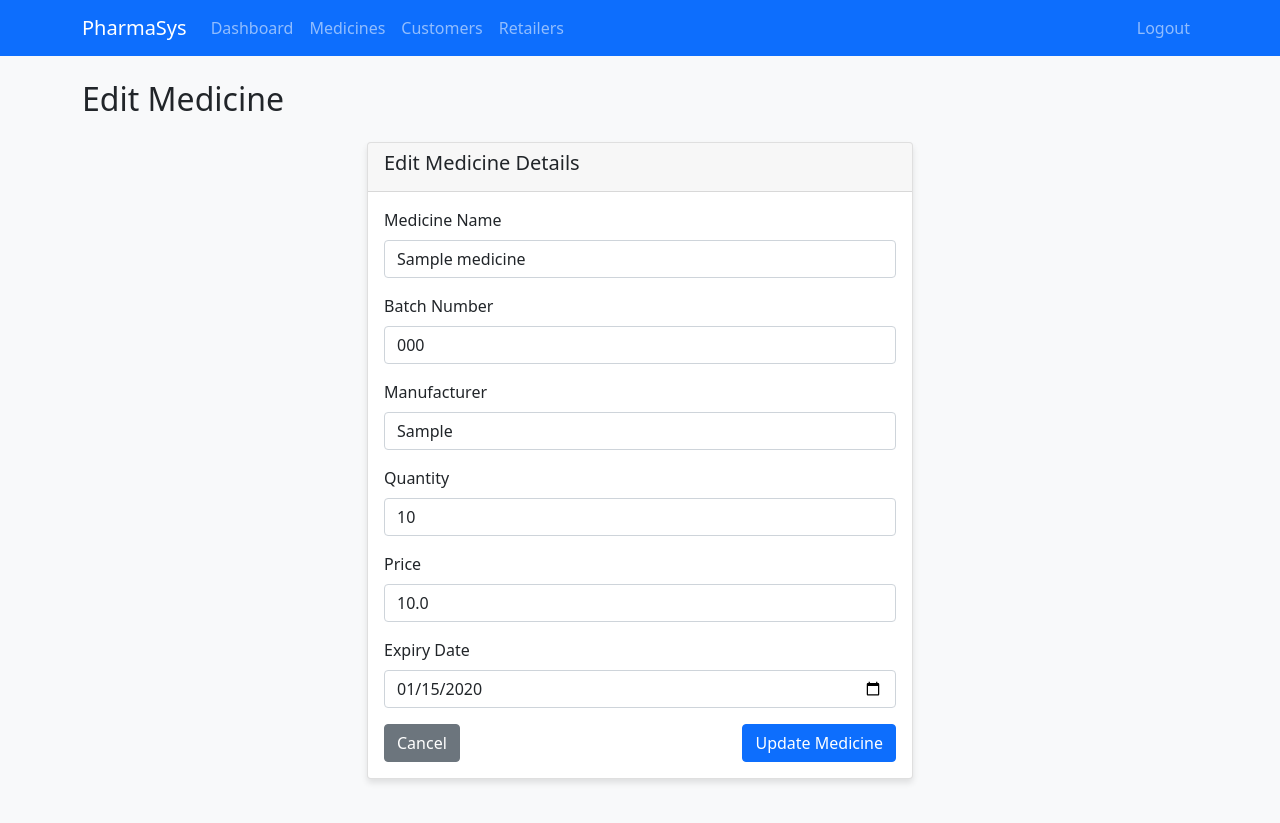
After one commit to Sameer01-01/dbms-project, a Flask app: page /edit_medicine/1 in a window 1280 px wide. The commit adds this page. Run offline with Flask 2, Linux system fonts and the light colour scheme; a user stored in the database is signed in; tables that the repository leaves empty hold one stand-in row (values such as "Sample post").

Commit message:
added the edit option

```diff
--- a/app.py
+++ b/app.py
@@ -118,6 +118,26 @@ def medicines():
 
     return render_template('medicines.html', medicines=medicines, sort_by=sort_by, order=order)
 
+# Add edit medicine route
+@app.route('/edit_medicine/<int:id>', methods=['GET', 'POST'])
+@login_required
+def edit_medicine(id):
+    medicine = Medicine.query.get_or_404(id)
+
+    if request.method == 'POST':
+        medicine.name = request.form['name']
+        medicine.batch_number = request.form['batch_number']
+        medicine.manufacturer = request.form['manufacturer']
+        medicine.quantity = int(request.form['quantity'])
+        medicine.price = float(request.form['price'])
+        medicine.expiry_date = datetime.strptime(request.form['expiry_date'], '%Y-%m-%d').date()
+
+        db.session.commit()
+        flash('Medicine updated successfully!', 'success')
+        return redirect(url_for('medicines'))
+
+    return render_template('edit_medicine.html', medicine=medicine)
+
 # Customers routes
 @app.route('/customers', methods=['GET', 'POST'])
 @login_required
@@ -162,6 +182,24 @@ def customers():
     customers = Customer.query.order_by(getattr(Customer, sort_by)).all()
 
     return render_template('customers.html', customers=customers, sort_by=sort_by)
+
+# Add edit customer route
+@app.route('/edit_customer/<int:id>', methods=['GET', 'POST'])
+@login_required
+def edit_customer(id):
+    customer = Customer.query.get_or_404(id)
+
+    if request.method == 'POST':
+        customer.name = request.form['name']
+        customer.contact = request.form['contact']
+        customer.email = request.form.get('email', '')
+        customer.address = request.form.get('address', '')
+
+        db.session.commit()
+        flash('Customer updated successfully!', 'success')
+        return redirect(url_for('customers'))
+
+    return render_template('edit_customer.html', customer=customer)
 
 # Retailers routes
 @app.route('/retailers', methods=['GET', 'POST'])
@@ -214,5 +252,24 @@ def retailers():
 
     return render_template('retailers.html', retailers=retailers, sort_by=sort_by, order=order)
 
+# Add edit retailer route
+@app.route('/edit_retailer/<int:id>', methods=['GET', 'POST'])
+@login_required
+def edit_retailer(id):
+    retailer = Retailer.query.get_or_404(id)
+
+    if request.method == 'POST':
+        retailer.name = request.form['name']
+        retailer.contact = request.form['contact']
+        retailer.email = request.form.get('email', '')
+        retailer.address = request.form.get('address', '')
+        retailer.location = request.form['location']
+
+        db.session.commit()
+        flash('Retailer updated successfully!', 'success')
+        return redirect(url_for('retailers'))
+
+    return render_template('edit_retailer.html', retailer=retailer)
+
 if __name__ == '__main__':
     app.run(debug=True)
--- a/templates/customers.html
+++ b/templates/customers.html
@@ -70,6 +70,7 @@
                                 <td>{{ customer.email if customer.email else '-' }}</td>
                                 <td>{{ customer.address if customer.address else '-' }}</td>
                                 <td>
+                                    <a href="{{ url_for('edit_customer', id=customer.id) }}" class="btn btn-primary btn-sm">Edit</a>
                                     <form method="POST" action="{{ url_for('customers') }}" style="display: inline;">
                                         <input type="hidden" name="delete_id" value="{{ customer.id }}">
                                         <button type="submit" class="btn btn-danger btn-sm" onclick="return confirm('Are you sure you want to delete this customer?')">Delete</button>
--- /dev/null
+++ b/templates/edit_medicine.html
@@ -0,0 +1,51 @@
+{% extends "base.html" %}
+
+{% block content %}
+<div class="row">
+    <div class="col-12">
+        <h2 class="mb-4">Edit Medicine</h2>
+    </div>
+</div>
+
+<div class="row mb-4">
+    <div class="col-md-6 mx-auto">
+        <div class="card">
+            <div class="card-header">
+                <h5>Edit Medicine Details</h5>
+            </div>
+            <div class="card-body">
+                <form method="POST" action="{{ url_for('edit_medicine', id=medicine.id) }}">
+                    <div class="mb-3">
+                        <label for="name" class="form-label">Medicine Name</label>
+                        <input type="text" class="form-control" id="name" name="name" value="{{ medicine.name }}" required>
+                    </div>
+                    <div class="mb-3">
+                        <label for="batch_number" class="form-label">Batch Number</label>
+                        <input type="text" class="form-control" id="batch_number" name="batch_number" value="{{ medicine.batch_number }}" required>
+                    </div>
+                    <div class="mb-3">
+                        <label for="manufacturer" class="form-label">Manufacturer</label>
+                        <input type="text" class="form-control" id="manufacturer" name="manufacturer" value="{{ medicine.manufacturer }}" required>
+                    </div>
+                    <div class="mb-3">
+                        <label for="quantity" class="form-label">Quantity</label>
+                        <input type="number" class="form-control" id="quantity" name="quantity" value="{{ medicine.quantity }}" required>
+                    </div>
+                    <div class="mb-3">
+                        <label for="price" class="form-label">Price</label>
+                        <input type="number" step="0.01" class="form-control" id="price" name="price" value="{{ medicine.price }}" required>
+                    </div>
+                    <div class="mb-3">
+                        <label for="expiry_date" class="form-label">Expiry Date</label>
+                        <input type="date" class="form-control" id="expiry_date" name="expiry_date" value="{{ medicine.expiry_date.strftime('%Y-%m-%d') }}" required>
+                    </div>
+                    <div class="d-flex justify-content-between">
+                        <a href="{{ url_for('medicines') }}" class="btn btn-secondary">Cancel</a>
+                        <button type="submit" class="btn btn-primary">Update Medicine</button>
+                    </div>
+                </form>
+            </div>
+        </div>
+    </div>
+</div>
+{% endblock %}
--- a/templates/medicines.html
+++ b/templates/medicines.html
@@ -88,6 +88,7 @@
                                 <td>{{ medicine.expiry_date.strftime('%Y-%m-%d') }}</td>
                                 <td>{{ medicine.date_added.strftime('%Y-%m-%d') }}</td>
                                 <td>
+                                    <a href="{{ url_for('edit_medicine', id=medicine.id) }}" class="btn btn-primary btn-sm">Edit</a>
                                     <form method="POST" action="{{ url_for('medicines') }}" style="display: inline;">
                                         <input type="hidden" name="delete_id" value="{{ medicine.id }}">
                                         <button type="submit" class="btn btn-danger btn-sm" onclick="return confirm('Are you sure you want to delete this medicine?')">Delete</button>
--- a/templates/retailers.html
+++ b/templates/retailers.html
@@ -78,6 +78,7 @@
                                 <td>{{ retailer.address if retailer.address else '-' }}</td>
                                 <td>{{ retailer.location }}</td>
                                 <td>
+                                    <a href="{{ url_for('edit_retailer', id=retailer.id) }}" class="btn btn-primary btn-sm">Edit</a>
                                     <form method="POST" action="{{ url_for('retailers') }}" style="display: inline;">
                                         <input type="hidden" name="delete_id" value="{{ retailer.id }}">
                                         <button type="submit" class="btn btn-sm btn-danger" onclick="return confirm('Are you sure you want to delete this retailer?')">Delete</button>
```
Also changed, not shown: templates/edit_customer.html (added, +43 -0 lines), templates/edit_retailer.html (added, +47 -0 lines).
